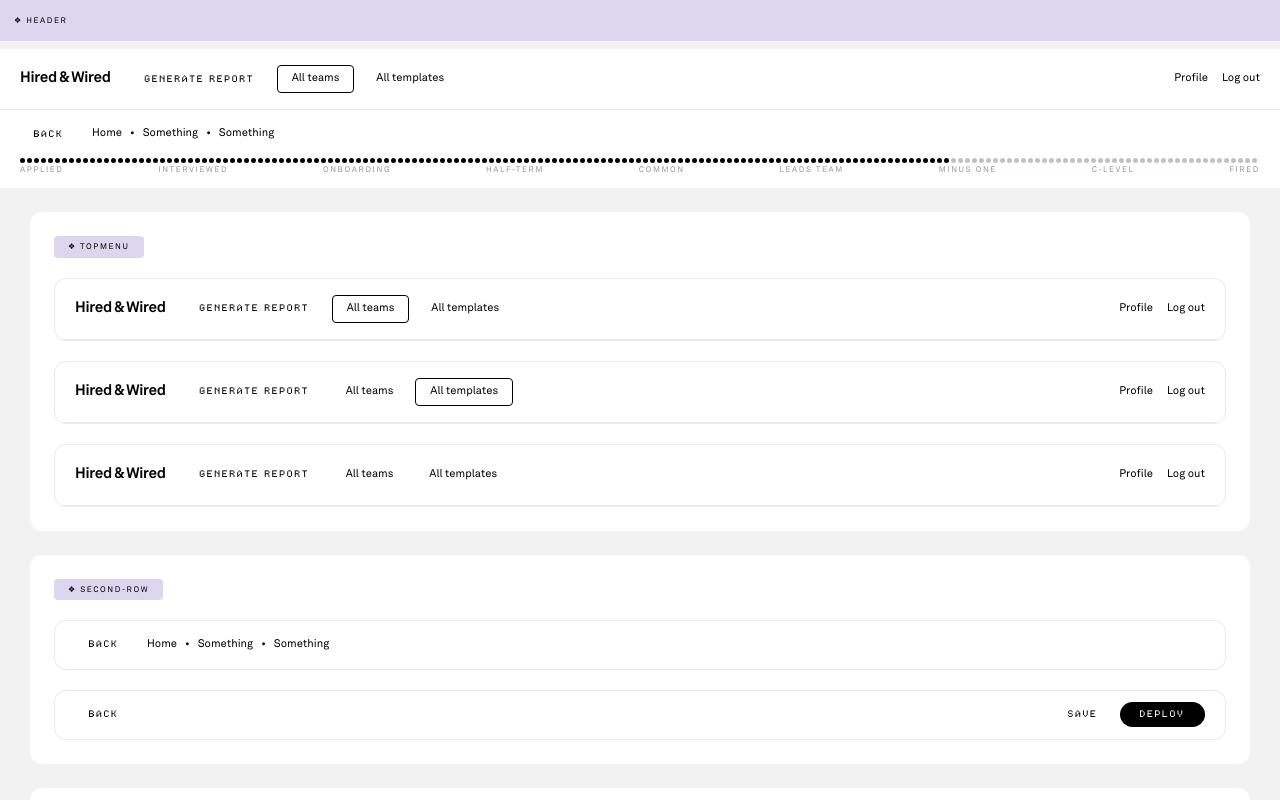
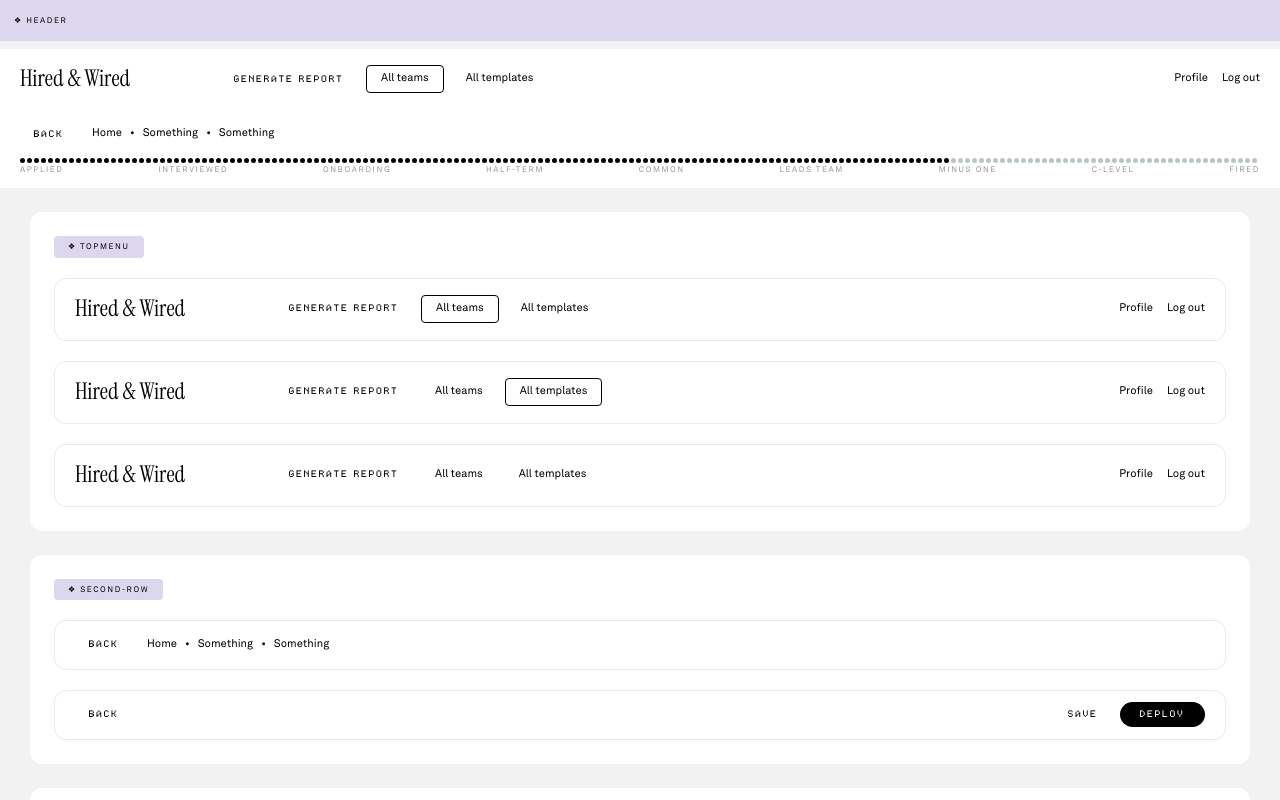
Before and after one commit to chaser231/hired-and-wired, a Next.js app: page /organisms in a window 1280 px wide. Shown: the top 800 px of the page. Built offline with nearby package versions, Linux system fonts and the light colour scheme.

Commit message:
fix: TopMenu transparent bg, Instrument Serif logo; mark Phase 5 complete

```diff
--- a/src/app/(main)/layout.tsx
+++ b/src/app/(main)/layout.tsx
@@ -18,7 +18,7 @@ export default function MainLayout({ children }: MainLayoutProps) {
 
   return (
     <div className="min-h-screen" style={{ backgroundColor: 'var(--color-gray-bg)' }}>
-      {/* Top Menu - Full Width */}
+      {/* Top Menu - Full Width, transparent background */}
       <TopMenu
         variant={getMenuVariant()}
         onGenerateReport={() => router.push('/reports')}
@@ -26,7 +26,7 @@ export default function MainLayout({ children }: MainLayoutProps) {
         onTemplatesClick={() => router.push('/templates')}
         onProfileClick={() => router.push('/profile')}
         onLogoutClick={() => console.log('Logout')}
-        className="sticky top-0 z-50 bg-[var(--color-white)]"
+        className="sticky top-0 z-50"
       />
 
       {/* Page Content */}
--- a/src/components/sections/TopMenu.tsx
+++ b/src/components/sections/TopMenu.tsx
@@ -29,14 +29,22 @@ export function TopMenu({
       className={`
         flex items-center justify-between
         px-[var(--space-m)] py-[var(--space-s)]
-        border-b border-[var(--color-gray-light)]
+        border-b border-[var(--color-white)]
         ${className}
       `.replace(/\s+/g, ' ').trim()}
     >
       {/* Left section: Logo + Actions */}
-      <div className="flex items-center gap-[var(--space-m)]">
+      <div className="flex items-center gap-[var(--space-xxl)]">
         {/* Logo */}
-        <span className="text-h4 font-semibold">Hired & Wired</span>
+        <span
+          style={{
+            fontFamily: 'var(--font-instrument)',
+            fontSize: '23px',
+            lineHeight: '1.3',
+          }}
+        >
+          Hired & Wired
+        </span>
 
         {/* Actions */}
         <div className="flex items-center gap-[var(--space-xs)]">
```
Also changed, not shown: 1 other file (tests, documents, lock files or other folders).
